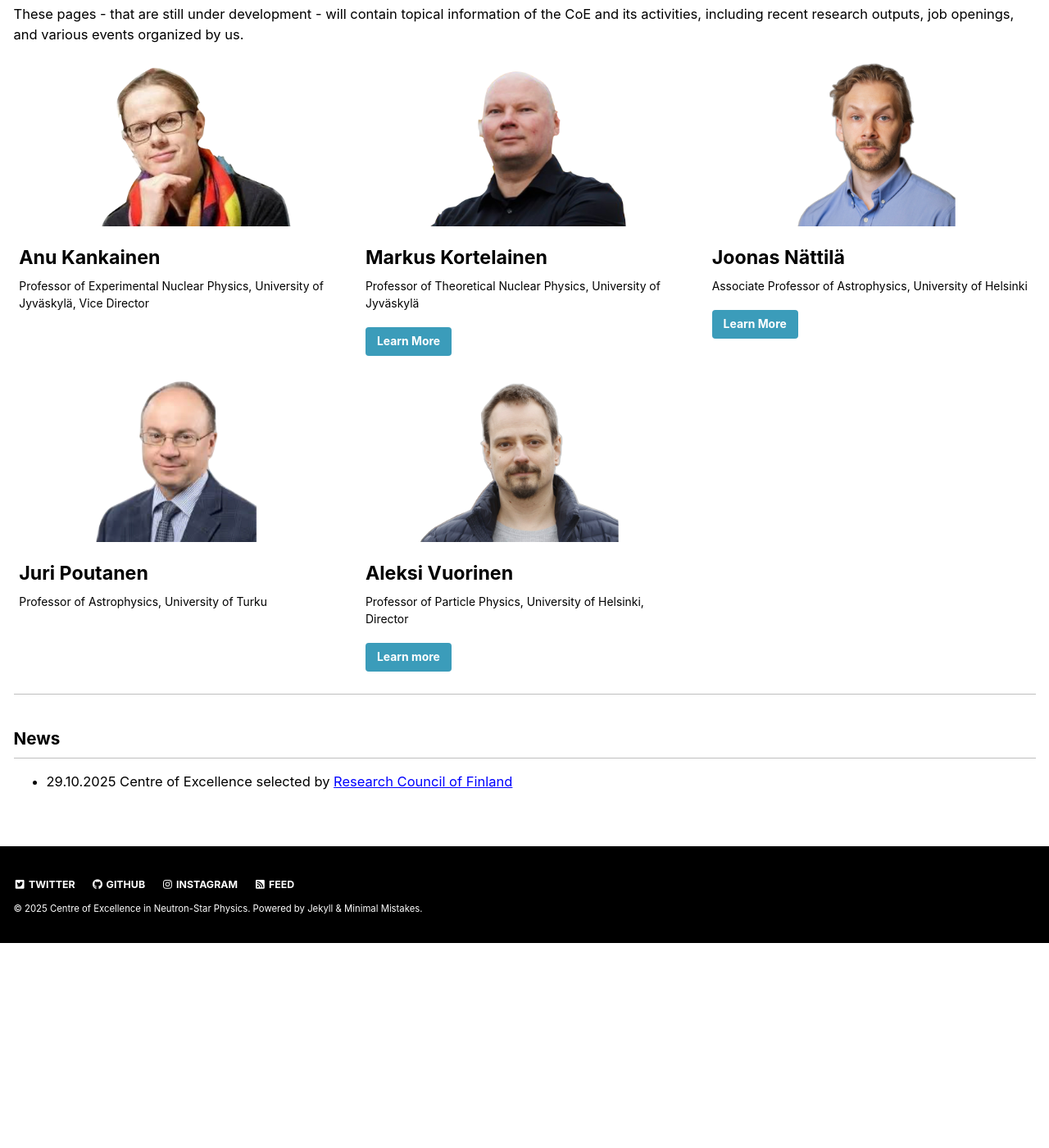
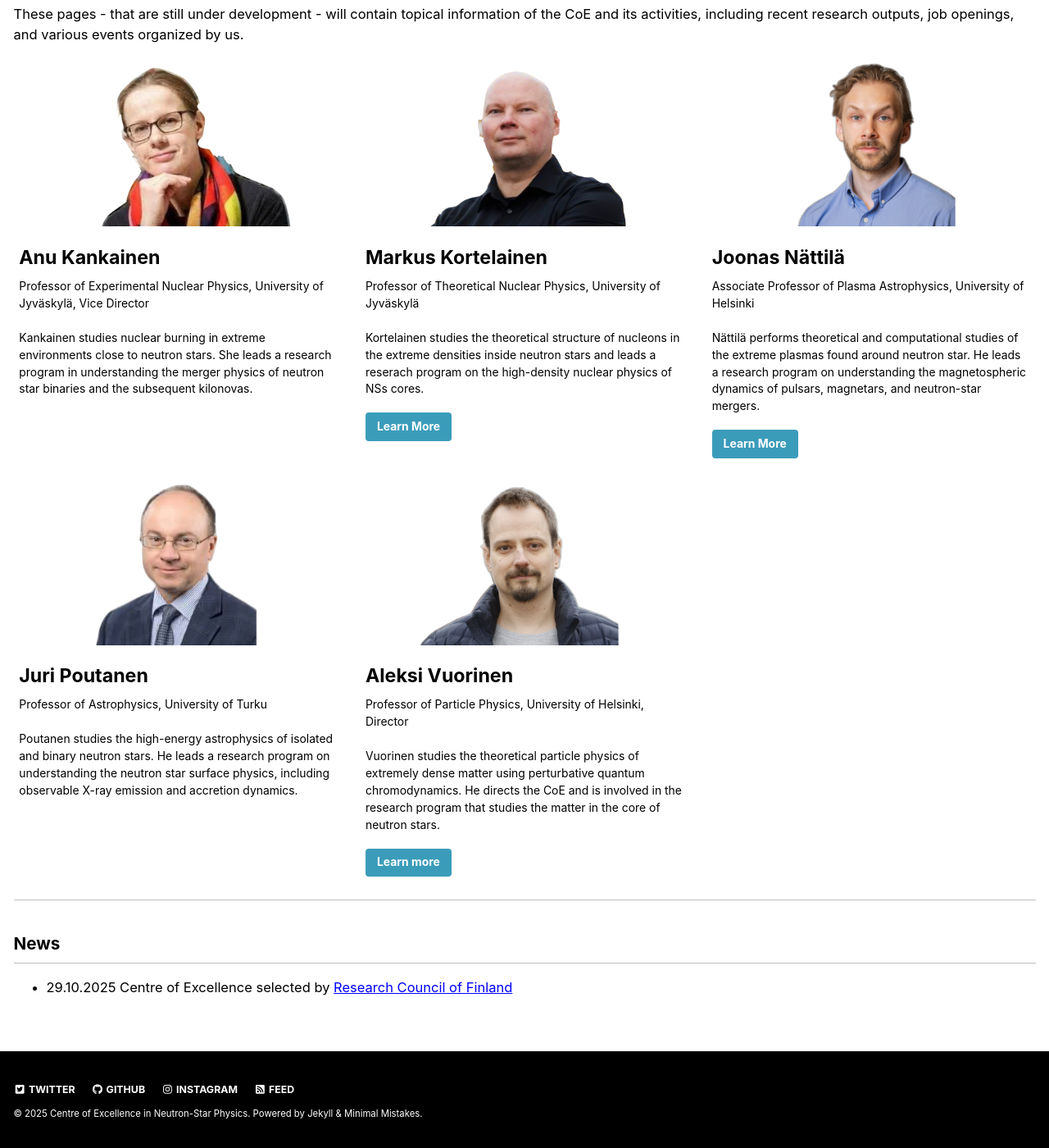
Before and after one commit to MiroPalmu/coe-website, a Jekyll site: the page built from index.md, in a window 1280 px wide and 1400 px high, scrolled down 603 px. Shown: the whole window at 82% size. Built offline with Jekyll 4.4.1, drawn with Linux system fonts in a browser that asks for light colours; cached includes are drawn as plain includes; before the commit the page ends 1753 px from its top, so only the background shows below that.

Commit message:
add bio texts

```diff
--- a/index.md
+++ b/index.md
@@ -12,29 +12,29 @@
 feature_row:
   - image_path: "assets/images/pi_anu.jpeg"
     title: "Anu Kankainen"
-    excerpt: "Professor of Experimental Nuclear Physics, University of Jyväskylä, Vice Director"
+    excerpt: "Professor of Experimental Nuclear Physics, University of Jyväskylä, Vice Director <br><br> Kankainen studies nuclear burning in extreme environments close to neutron stars. She leads a research program in understanding the merger physics of neutron star binaries and the subsequent kilonovas."
     image_style: "width: 400px; height: 200px; object-fit: contain;"
   - image_path: "assets/images/pi_markus.jpeg"
     title: "Markus Kortelainen "
-    excerpt: "Professor of Theoretical Nuclear Physics, University of Jyväskylä"
+    excerpt: "Professor of Theoretical Nuclear Physics, University of Jyväskylä <br><br> Kortelainen studies the theoretical structure of nucleons in the extreme densities inside neutron stars and leads a reserach program on the high-density  nuclear physics of NSs cores."
     image_style: "width: 400px; height: 200px; object-fit: contain;"
     btn_label: "Learn More"
     btn_class: "btn--info"
     url: "groups/#theoretical-nuclear-physics---markus-kortelainen"
   - image_path: "assets/images/pi_joonas.jpeg"
     title: "Joonas Nättilä"
-    excerpt: "Associate Professor of Astrophysics, University of Helsinki"
+    excerpt: "Associate Professor of Plasma Astrophysics, University of Helsinki <br><br> Nättilä performs theoretical and computational studies of the extreme plasmas found around neutron star. He leads a research program on understanding the magnetospheric dynamics of pulsars, magnetars, and neutron-star mergers."
     image_style: "width: 400px; height: 200px; object-fit: contain;"
     url: "groups/#plasma-astrophysics---joonas-nättilä"
     btn_label: "Learn More"
     btn_class: "btn--info"
   - image_path: "assets/images/pi_juri.jpeg"
     title: "Juri Poutanen"
-    excerpt: "Professor of Astrophysics, University of Turku"
+    excerpt: "Professor of Astrophysics, University of Turku <br><br> Poutanen studies the high-energy astrophysics of isolated and binary neutron stars. He leads a research program on understanding the neutron star surface physics, including observable X-ray emission and accretion dynamics."
     image_style: "width: 400px; height: 200px; object-fit: contain;"
   - image_path: "assets/images/pi_aleksi.jpeg"
     title: "Aleksi Vuorinen"
-    excerpt: "Professor of Particle Physics, University of Helsinki, Director"
+    excerpt: "Professor of Particle Physics, University of Helsinki, Director <br><br> Vuorinen studies the theoretical particle physics of extremely dense matter using perturbative quantum chromodynamics. He directs the CoE and is involved in the research program that studies the matter in the core of neutron stars."
     image_style: "width: 400px; height: 200px; object-fit: contain;"
     url: "groups/#theoretical-particle-physics---aleksi-vuorinen"
     btn_label: "Learn more"
```
